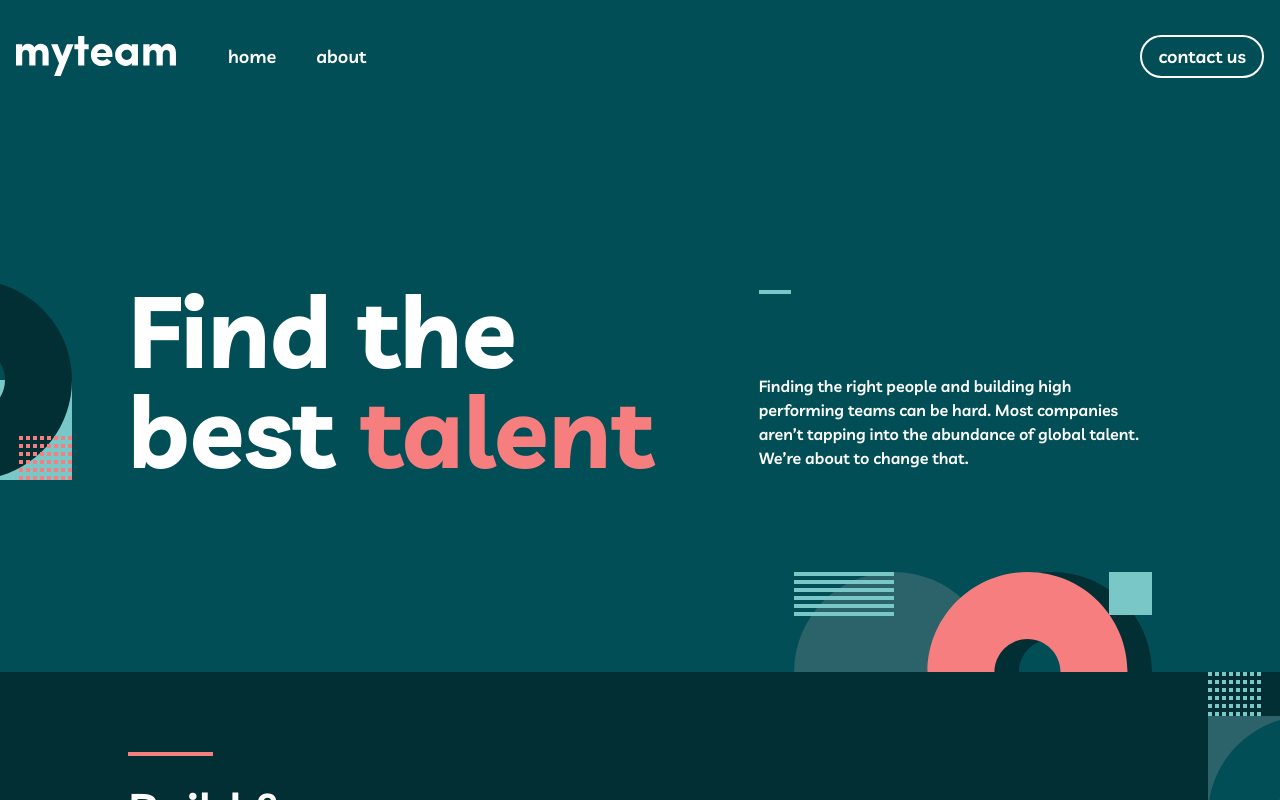
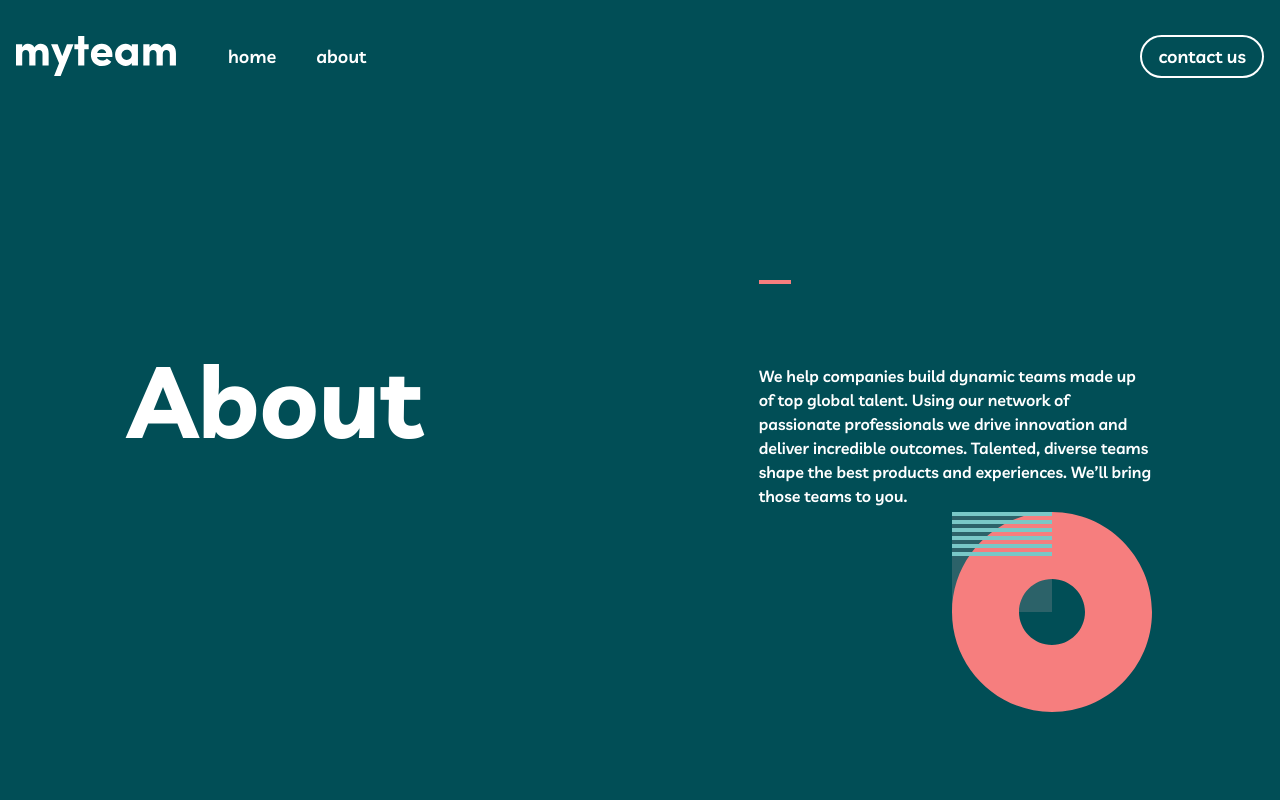
Before and after one commit to epalacio/portfolio-myteam, a React (Create React App) app: page /about in a window 1280 px wide. Shown: the top 800 px of the page. Built offline with nearby package versions, Linux system fonts and the light colour scheme.

Commit message:
add content style for aboutHero

```diff
--- a/package.json
+++ b/package.json
@@ -10,6 +10,7 @@
     "@testing-library/user-event": "^12.1.10",
     "react": "^17.0.2",
     "react-dom": "^17.0.2",
+    "react-router-dom": "^5.3.0",
     "react-scripts": "4.0.3",
     "web-vitals": "^1.0.1"
   },
--- a/src/App.js
+++ b/src/App.js
@@ -1,14 +1,30 @@
+import {BrowserRouter as Router, Route, Switch} from 'react-router-dom'
+
 import Navbar from './components/Navbar.component';
 import Home from './pages/Home'
+import About from './pages/About';
+import ContactUs from './pages/ContactUs'
 
 const App = () => {
   return (
+    <Router>
     <div className='App bg-midnightGreen h-screen w-screen'>
       <Navbar />
       <div className='mx-auto'>
-        <Home />
+        <Switch>
+          <Route exact path='/'>
+            <Home/>
+          </Route>
+          <Route>
+            <About path='/about'/>
+          </Route>
+          <Route>
+            <ContactUs path='/contact'/>
+          </Route>
+        </Switch>
       </div>
     </div>
+    </Router>
   );
 }
 
--- a/src/components/AboutHero.component.jsx
+++ b/src/components/AboutHero.component.jsx
@@ -1,6 +1,14 @@
 const AboutHero = () => {
     return (
-        <div>AboutHero</div>
+        <section className='bg-navMenu bg-right-bottom lg:bg-right-bottom bg-no-repeat text-center lg:text-left mx-auto w-4/5 flex flex-col lg:flex-row
+        items-center justify-between py-48 max-w-screen-xl '>
+            {/* <img className='hidden lg:block absolute left-0 -ml-32' src={heroBg2} alt="hero background circle" /> */}
+            <h1 className='text-white font-bold text-heroMobile md:text-heroTablet lg:text-heroDesktop leading-none mb-12 lg:mb-0 lg:mr-10 lg:w-7/12'>About</h1>
+            <div className='lg:ml-10 lg:w-5/12'>
+                <hr className='hidden lg:block w-1/12 border-t-4 border-lightCoral pb-20'/>
+                <p className='text-white font-semibold pb-3'>We help companies build dynamic teams made up of top global talent. Using our network of passionate professionals we drive innovation and deliver incredible outcomes. Talented, diverse teams shape the best products and experiences. We’ll bring those teams to you.</p>
+            </div>
+        </section>
     );
 }
 
--- a/src/components/Navbar.component.jsx
+++ b/src/components/Navbar.component.jsx
@@ -21,7 +21,7 @@ const Navbar = () => {
                     <div className='hidden md:block'>
                         <div className='ml-10 flex items-baseline space-x-4'>
                             <a href='/' className='text-white hover:text-lightCoral px-3 py-2 text-baseText font-semibold'>home</a>
-                            <a href='/' className='text-white hover:text-lightCoral px-3 py-2 text-baseText font-semibold'>about</a>
+                            <a href='/about' className='text-white hover:text-lightCoral px-3 py-2 text-baseText font-semibold'>about</a>
                         </div>
                     </div>
                 </div>
--- a/src/pages/About.jsx
+++ b/src/pages/About.jsx
@@ -1,6 +1,10 @@
+import AboutHero from "../components/AboutHero.component";
+
 const About = () => {
     return (
-        <div>About</div>
+        <div>
+            <AboutHero />
+        </div>
     );
 }
 
--- a/tailwind.config.js
+++ b/tailwind.config.js
@@ -26,7 +26,8 @@ module.exports = {
         'heroBg2': "url('/src/img/heroBg2.svg')",
         'featuresBg': "url('/src/img/featuresBg.svg')",
         'iconQuote': "url('/src/img/icon-quotes.svg')",
-        'startedBg': "url('/src/img/startedBg.svg')"
+        'startedBg': "url('/src/img/startedBg.svg')",
+        'navMenu': "url('/src/img/navMenu.svg')"
       },
       minWidth: {
         'featuresIcon': '72px'
```
Also changed, not shown: 1 other file (tests, documents, lock files or other folders).
